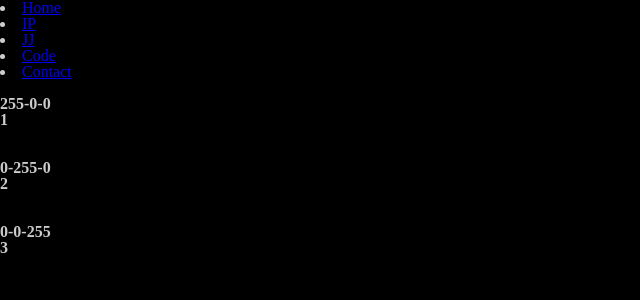
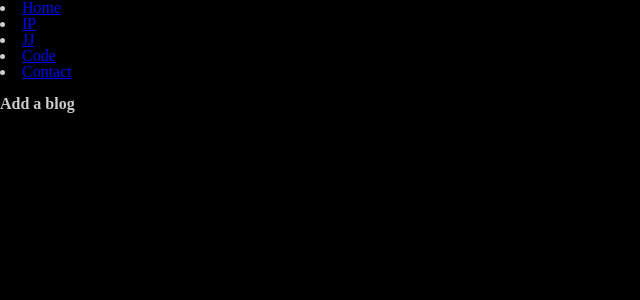
Before and after one commit to Jerrad-Johnson/React-Practice, a React (Create React App) app: page /Create in a window 1280 px wide. Shown: the top 300 px of the page, without its empty margins (0-640 px from the left). Built offline with nearby package versions, Linux system fonts and the light colour scheme; data requests are answered from the project's data file.

Commit message:
Added exact path and a route.

```diff
--- a/src/App.js
+++ b/src/App.js
@@ -2,6 +2,7 @@
 import Navbar from "./Navbar";
 import Home from "./Home";
 import { BrowserRouter as Router, Route, Switch } from "react-router-dom";
+import Create from "./Create";
 
 
 function App() {
@@ -12,8 +13,11 @@
         <Navbar />
         <div className="content">
             <Switch>
-                <Route path="/">
+                <Route exact path="/">
                     <Home />
+                </Route>
+                <Route exact path="/Create">
+                    <Create />
                 </Route>
             </Switch>
         </div>
--- /dev/null
+++ b/src/Create.js
@@ -0,0 +1,9 @@
+const Create = () => {
+    return (
+        <div className="create">
+            <h2>Add a blog</h2>
+        </div>
+    );
+}
+
+export default Create;
```
